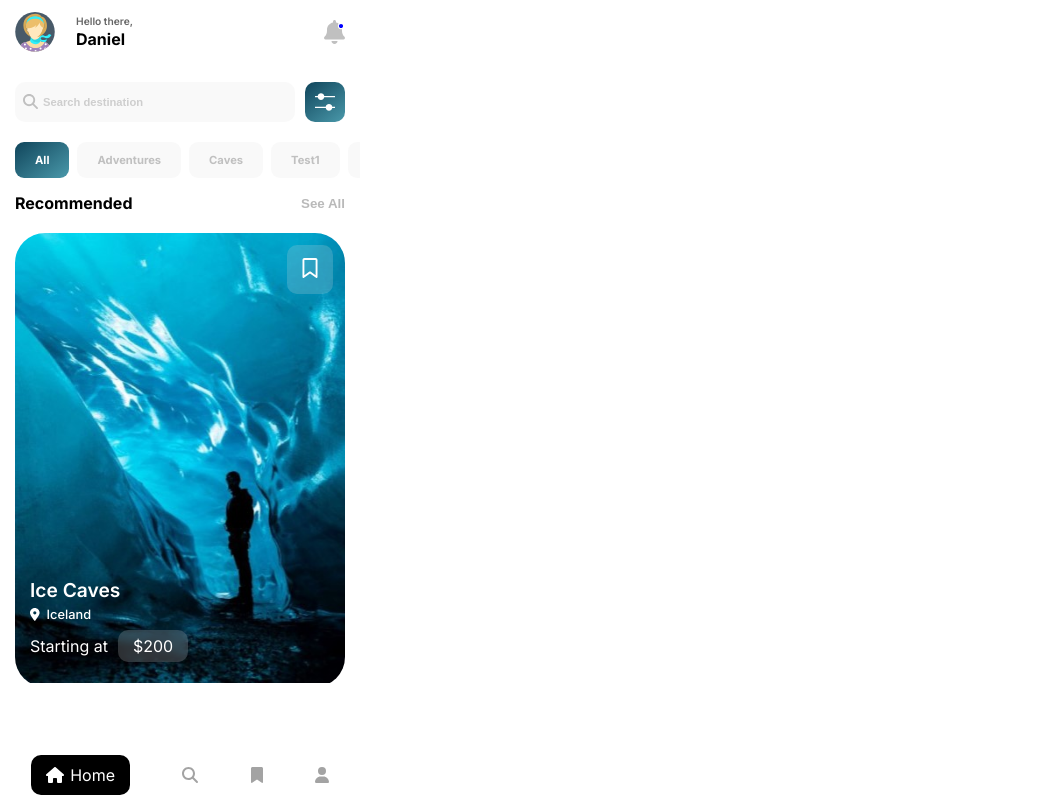
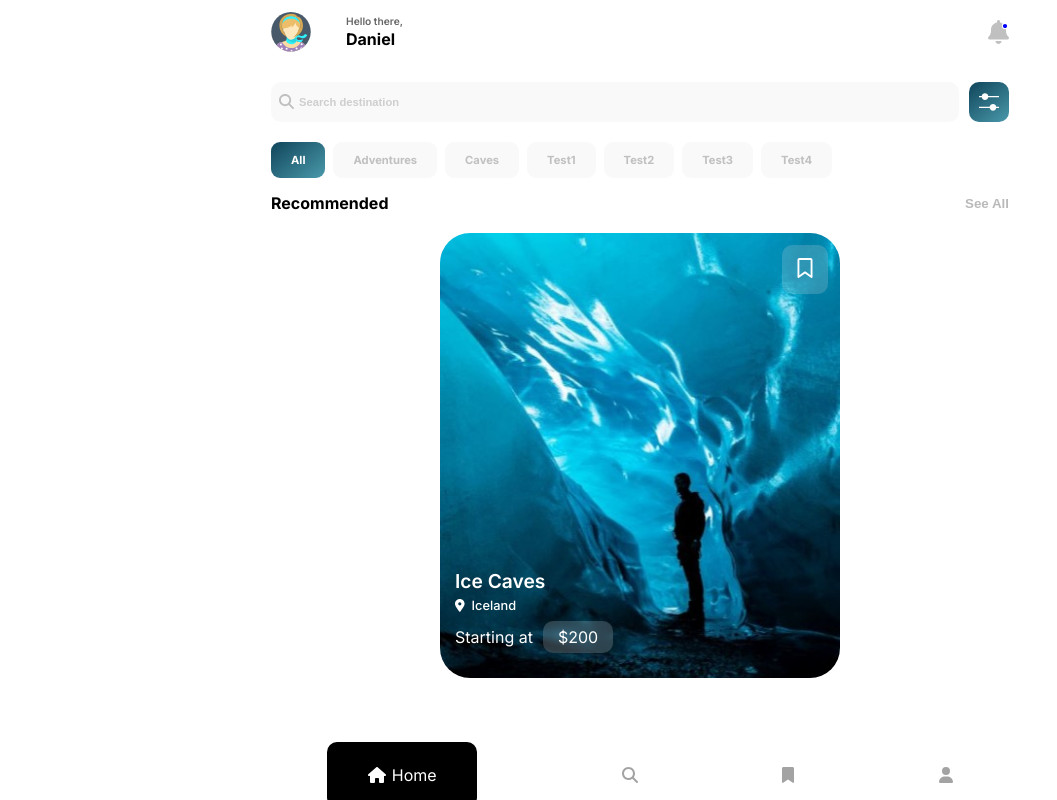
Before and after one commit to isthisnull/cave, a Next.js app: page / in a window 1280 px wide. Shown: the whole page, without its empty margins (0-1057 px from the left). Built offline with nearby package versions, Linux system fonts and the light colour scheme.

Commit message:
ya abalfazl

```diff
--- a/app/globals.css
+++ b/app/globals.css
@@ -13,6 +13,9 @@ body {
 }
 
 body {
+  display: flex;
+  justify-content: center;
+  align-items: start;
   color: rgb(var(--foreground-rgb));
   background: linear-gradient(
       to bottom,
--- a/src/frontend/components/AllTabContent.tsx
+++ b/src/frontend/components/AllTabContent.tsx
@@ -13,8 +13,20 @@ const ContainerEl = styled(Row)`
   justify-content: center;
   flex-direction: column;
   align-items: center;
-  @media (max-width: 391px) {
-    width: 390px;
+  @media (min-width: 319px) {
+    width: 320px;
+  }
+  @media (min-width: 374px) {
+    width: 375px;
+  }
+  @media (min-width: 411px) {
+    width: 412px;
+  }
+  @media (min-width: 424px) {
+    width: 425px;
+  }
+  @media (min-width: 767px) {
+    width: 768px;
   }
 `;
 const RecEl = styled(Row)`
@@ -31,11 +43,20 @@ const SeeAllButEl = styled.button`
   color: rgba(155, 155, 155, 0.7);
 `;
 const ImageEl = styled(Row)`
+  margin-bottom: 100px;
   margin-top: 20px;
   width: calc(100% - 30px);
   position: relative;
   border-radius: 30px;
   overflow: hidden;
+  height: 445px;
+
+  @media (min-width: 424px) {
+    width: calc(100% - 30px);
+  }
+  @media (min-width: 767px) {
+    width: 400px;
+  }
 `;
 const LinkEl = styled(Row)``;
 const BookmarkButEl = styled.button`
@@ -128,7 +149,7 @@ function AllTabContent() {
           <Link href={"./cave"}>
             <Image
               src={"/assets/2.jpg"}
-              width={360}
+              width={400}
               height={450}
               style={{ objectFit: "cover" }}
               alt="cave"
--- a/src/frontend/components/Menu.tsx
+++ b/src/frontend/components/Menu.tsx
@@ -16,9 +16,21 @@ const ContainerEl = styled(Row)`
   position: fixed;
   bottom: 0px;
   justify-content: center;
-  background-color: white;
-  @media (max-width: 391px) {
-    width: 390px;
+  background-color: #ffffff;
+  @media (min-width: 319px) {
+    width: 320px;
+  }
+  @media (min-width: 374px) {
+    width: 375px;
+  }
+  @media (min-width: 411px) {
+    width: 412px;
+  }
+  @media (min-width: 424px) {
+    width: 425px;
+  }
+  @media (min-width: 767px) {
+    width: 768px;
   }
 `;
 
@@ -29,12 +41,36 @@ const MenuEl = styled(Row)`
   gap: 20px;
   justify-content: space-around;
   align-items: center;
+  @media (min-width: 319px) {
+    width: 320px;
+    max-width: 310px;
+    gap: 5px;
+  }
+  @media (min-width: 374px) {
+    width: 375px;
+    max-width: 360px;
+    gap: 15px;
+  }
+  @media (min-width: 411px) {
+    width: 412px;
+    max-width: 400px;
+    gap: 17px;
+  }
+  @media (min-width: 424px) {
+    width: 425px;
+    max-width: 420px;
+    gap: 20px;
+  }
+  @media (min-width: 767px) {
+    width: 768px;
+    max-width: 750px;
+    gap: 20px;
+  }
 `;
 
 const HomeEl = styled(Row)`
   justify-content: center;
   align-items: center;
-
   padding: 0px 14px;
 `;
 const SearchEl = styled(Row)`
@@ -60,7 +96,7 @@ const GEl = styled(Row)`
   justify-content: center;
   color: white;
   background-color: black;
-  padding: 10px 15px;
+  padding: calc(10px + 1vw) calc(15px + 2vw);
   border-radius: 10px;
 `;
 export default function Menu() {
--- a/src/frontend/components/Profile.tsx
+++ b/src/frontend/components/Profile.tsx
@@ -8,14 +8,38 @@ import { faBell } from "@fortawesome/free-solid-svg-icons";
 const ContainerEl = styled(Row)`
   width: 360px;
   justify-content: center;
-  @media (max-width: 391px) {
-    width: 390px;
+  @media (min-width: 319px) {
+    width: 320px;
+  }
+  @media (min-width: 374px) {
+    width: 375px;
+  }
+  @media (min-width: 424px) {
+    width: 425px;
+  }
+  @media (min-width: 767px) {
+    width: 768px;
   }
 `;
 const ProfileEl = styled(Row)`
   margin-top: 2px;
   margin-bottom: 30px;
   width: calc(100% - 30px);
+  @media (min-width: 319px) {
+    width: calc(100% - 35px);
+  }
+  @media (min-width: 374px) {
+    width: calc(100% - 30px);
+  }
+  @media (min-width: 411px) {
+    width: calc(100% - 10px);
+  }
+  @media (min-width: 424px) {
+    width: calc(100% - 30px);
+  }
+  @media (min-width: 767px) {
+    width: calc(100% - 30px);
+  }
   justify-content: space-between;
   align-items: center;
 `;
@@ -23,6 +47,21 @@ const AvatarEl = styled(Row)``;
 const InfoEl = styled(Row)`
   flex-direction: column;
   padding-right: 170px;
+  @media (min-width: 319px) {
+    padding-right: 150px;
+  }
+  @media (min-width: 374px) {
+    padding-right: 170px;
+  }
+  @media (min-width: 411px) {
+    padding-right: 210px;
+  }
+  @media (min-width: 424px) {
+    padding-right: 210px;
+  }
+  @media (min-width: 767px) {
+    padding-right: 550px;
+  }
   gap: 2px;
 `;
 const HelloEl = styled(Row)`
--- a/src/frontend/components/Search.tsx
+++ b/src/frontend/components/Search.tsx
@@ -2,15 +2,27 @@
 import Row from "@/src/frontend/components/common/Row";
 import React from "react";
 import styled from "styled-components";
-import Link from "next/link";
 import Image from "next/image";
-import { FontAwesomeIcon } from "@fortawesome/react-fontawesome";
-import { faLocationDot } from "@fortawesome/free-solid-svg-icons";
 
 const ContainerEl = styled(Row)`
   width: 360px;
   justify-content: center;
   margin-bottom: 20px;
+  @media (min-width: 319px) {
+    width: 320px;
+  }
+  @media (min-width: 374px) {
+    width: 375px;
+  }
+  @media (min-width: 411px) {
+    width: 412px;
+  }
+  @media (min-width: 424px) {
+    width: 425px;
+  }
+  @media (min-width: 767px) {
+    width: 768px;
+  }
 `;
 const ContentEl = styled(Row)`
   gap: 10px;
--- a/src/frontend/components/TabCarousel.tsx
+++ b/src/frontend/components/TabCarousel.tsx
@@ -21,8 +21,20 @@ const MainConEl = styled(Row)`
   justify-content: center;
   flex-direction: column;
   align-items: center;
-  @media (max-width: 391px) {
-    width: 390px;
+  @media (min-width: 319px) {
+    width: 320px;
+  }
+  @media (min-width: 374px) {
+    width: 375px;
+  }
+  @media (min-width: 411px) {
+    width: 412px;
+  }
+  @media (min-width: 424px) {
+    width: 425px;
+  }
+  @media (min-width: 767px) {
+    width: 768px;
   }
 `;
 
```
Also changed, not shown: app/cave/page.tsx (+3 -6 lines), src/frontend/components/cavePageComponents/CaveImage.tsx (+25 -1 lines), src/frontend/components/cavePageComponents/Shop.tsx (+14 -2 lines).
